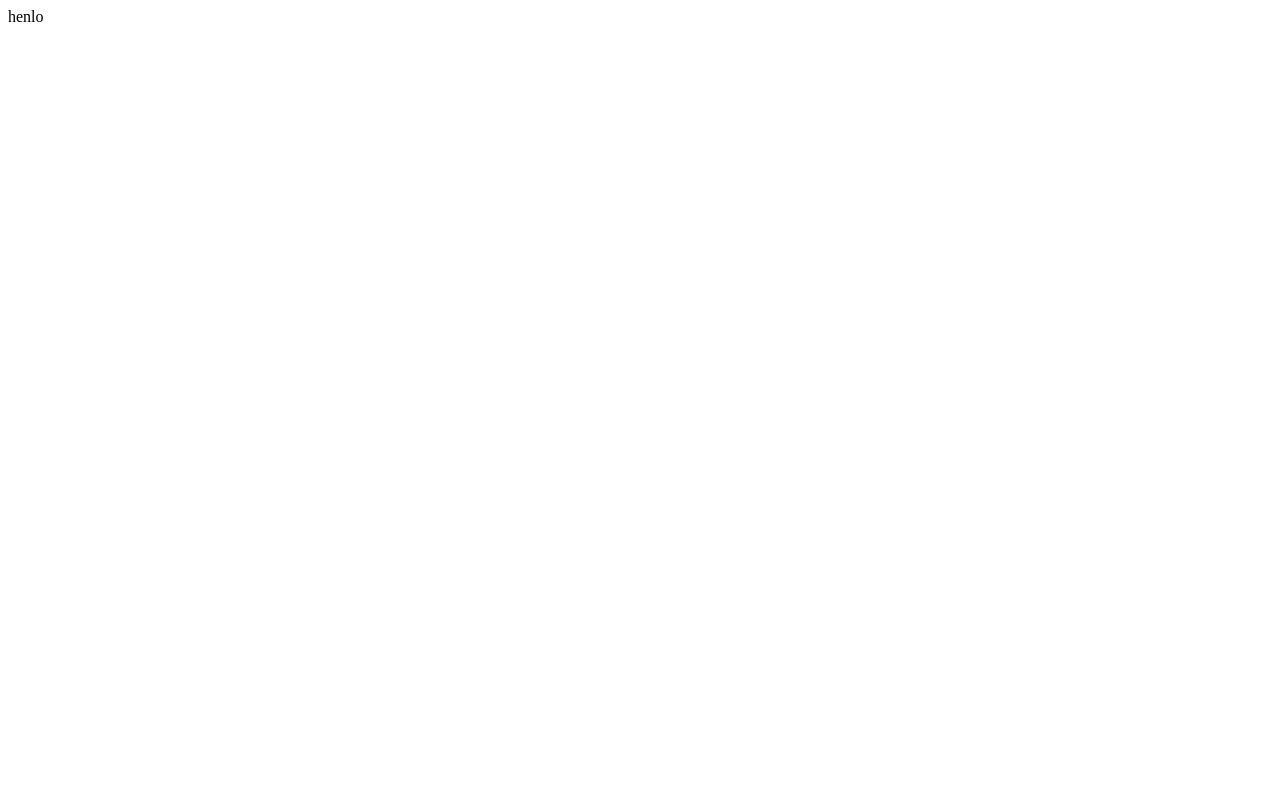
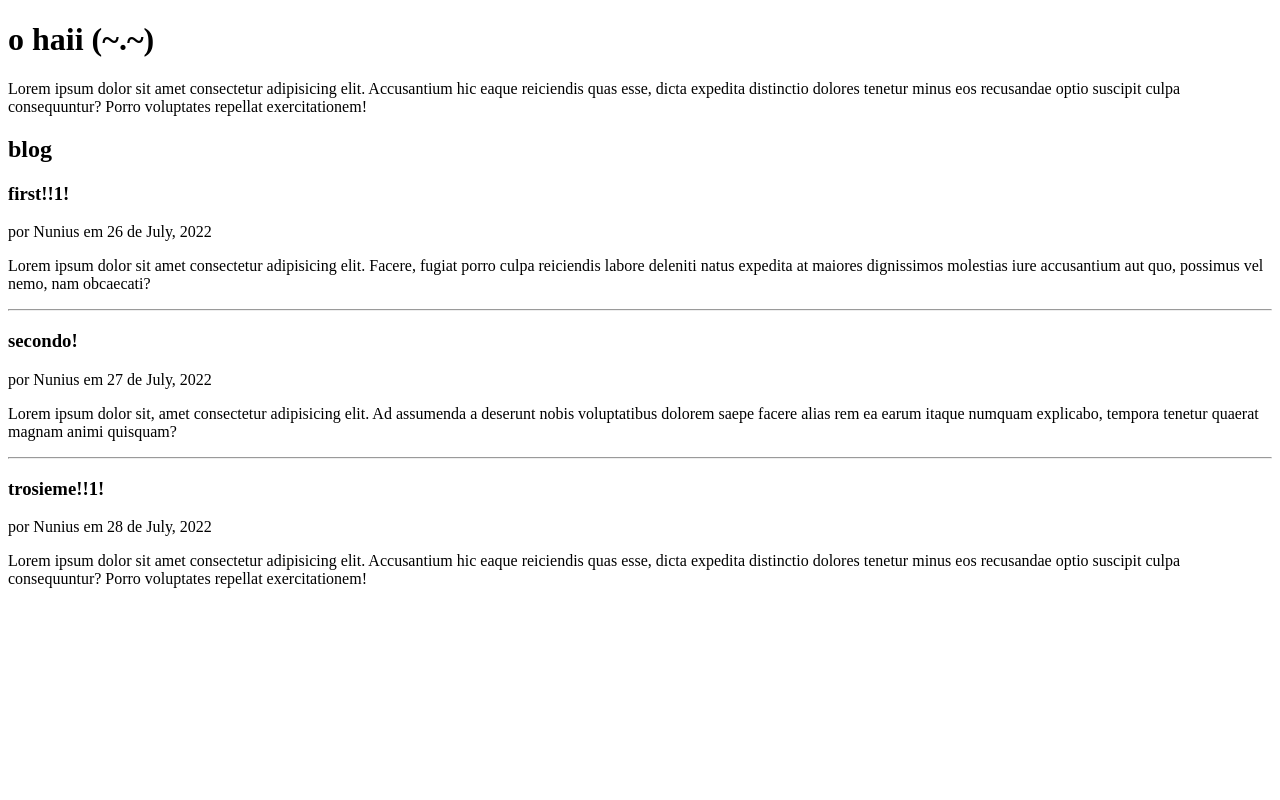
Before and after one commit to Luisa042/ocean-python-blog, a Flask app: page / in a window 1280 px wide. Before the commit the page is almost empty. Run offline with Flask 2, Linux system fonts and the light colour scheme.

Commit message:
create basic structure
delete unused/test routes, change template structure

```diff
--- a/app.py
+++ b/app.py
@@ -1,15 +1,29 @@
 from flask import Flask, render_template
+from datetime import datetime
 
 app = Flask('henlo')
 
+posts = [
+    {
+        'title': 'first!!1!',
+        'content': 'Lorem ipsum dolor sit amet consectetur adipisicing elit. Facere, fugiat porro culpa reiciendis labore deleniti natus expedita at maiores dignissimos molestias iure accusantium aut quo, possimus vel nemo, nam obcaecati?',
+        'author': 'Nunius',
+        'created': datetime(2022,7,26)
+    },
+    {
+        'title': 'secondo!',
+        'content': 'Lorem ipsum dolor sit, amet consectetur adipisicing elit. Ad assumenda a deserunt nobis voluptatibus dolorem saepe facere alias rem ea earum itaque numquam explicabo, tempora tenetur quaerat magnam animi quisquam?',
+        'author': 'Nunius',
+        'created': datetime(2022,7,27)
+    },
+    {
+        'title': 'trosieme!!1!',
+        'content': 'Lorem ipsum dolor sit amet consectetur adipisicing elit. Accusantium hic eaque reiciendis quas esse, dicta expedita distinctio dolores tenetur minus eos recusandae optio suscipit culpa consequuntur? Porro voluptates repellat exercitationem!',
+        'author': 'Nunius',
+        'created': datetime(2022,7,28)
+    },
+]
+
 @app.route('/')
-def start():
-    return 'henlo'
-
-@app.route('/hello')
-def hello():
-    return 'hello world'
-
-@app.route('/hai')
-def hai():
-    return render_template('index.html')
+def index():
+    return render_template('index.html', posts=posts)
--- a/templates/index.html
+++ b/templates/index.html
@@ -1,12 +1,38 @@
 <!DOCTYPE html>
 <html lang="en">
+
 <head>
     <meta charset="UTF-8">
     <meta http-equiv="X-UA-Compatible" content="IE=edge">
     <meta name="viewport" content="width=device-width, initial-scale=1.0">
-    <title>Document</title>
+    <title>(~.~)</title>
 </head>
+
 <body>
-    <p>o haii (>.<)</p>
+    <header>
+        <h1>o haii (~.~)</h1>
+    </header>
+Lorem ipsum dolor sit amet consectetur adipisicing elit. Accusantium hic eaque reiciendis quas esse, dicta expedita distinctio dolores tenetur minus eos recusandae optio suscipit culpa consequuntur? Porro voluptates repellat exercitationem!
+    <main>
+        <h2>blog</h2>
+        {% for post in posts %}
+        <article class="post">
+            <header>
+                <h3>{{post.title}}</h3>
+                <div class="about">
+                    <span>por {{post.author}}</span>
+                    <span> em {{post.created.strftime('%d de %B, %Y')}}</span>
+                </div>
+            </header>
+            <p class="content">{{post.content}}</p>
+        </article>
+
+        {% if not loop.last  %}
+        <hr>
+        {% endif %}
+
+        {% endfor %}
+    </main>
 </body>
+
 </html>
```
